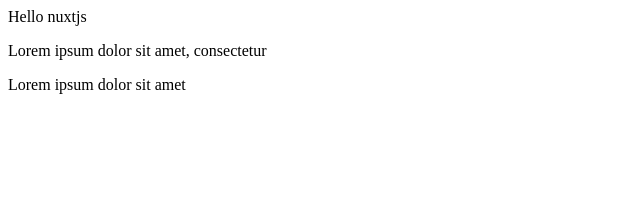
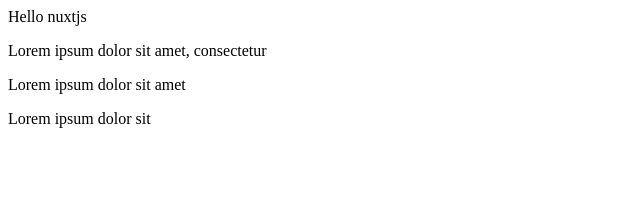
Before and after one commit to Muhammetmyrat/kahryman-trading, a Nuxt app: page / in a window 1280 px wide. Shown: the top 200 px of the page, without its empty margins (0-640 px from the left). Built offline with nearby package versions, Linux system fonts and the light colour scheme.

Commit message:
test commit

```diff
--- a/pages/index.vue
+++ b/pages/index.vue
@@ -3,6 +3,7 @@
 		Hello nuxtjs
 		<p>Lorem ipsum dolor sit amet, consectetur</p>
 		<p>Lorem ipsum dolor sit amet</p>
+		<p>Lorem ipsum dolor sit</p>
 	</div>
 </template>
 
```
